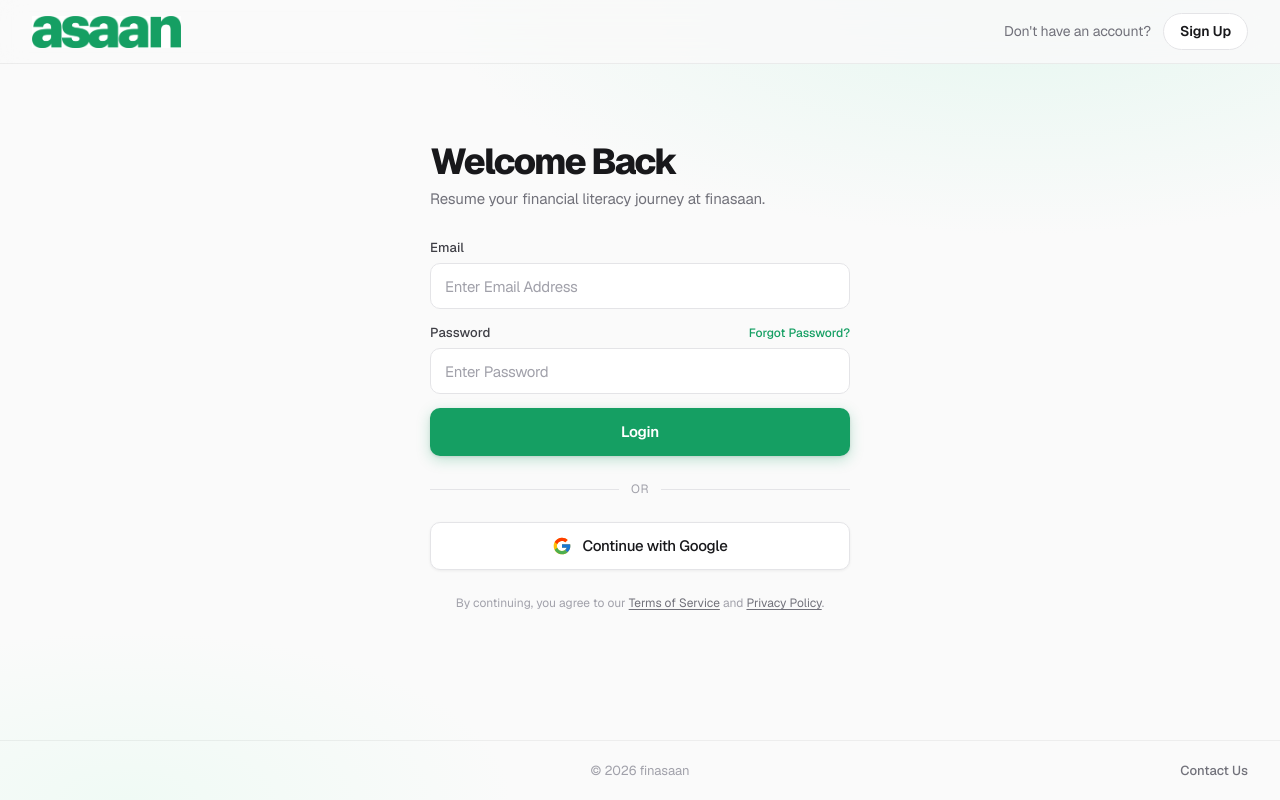
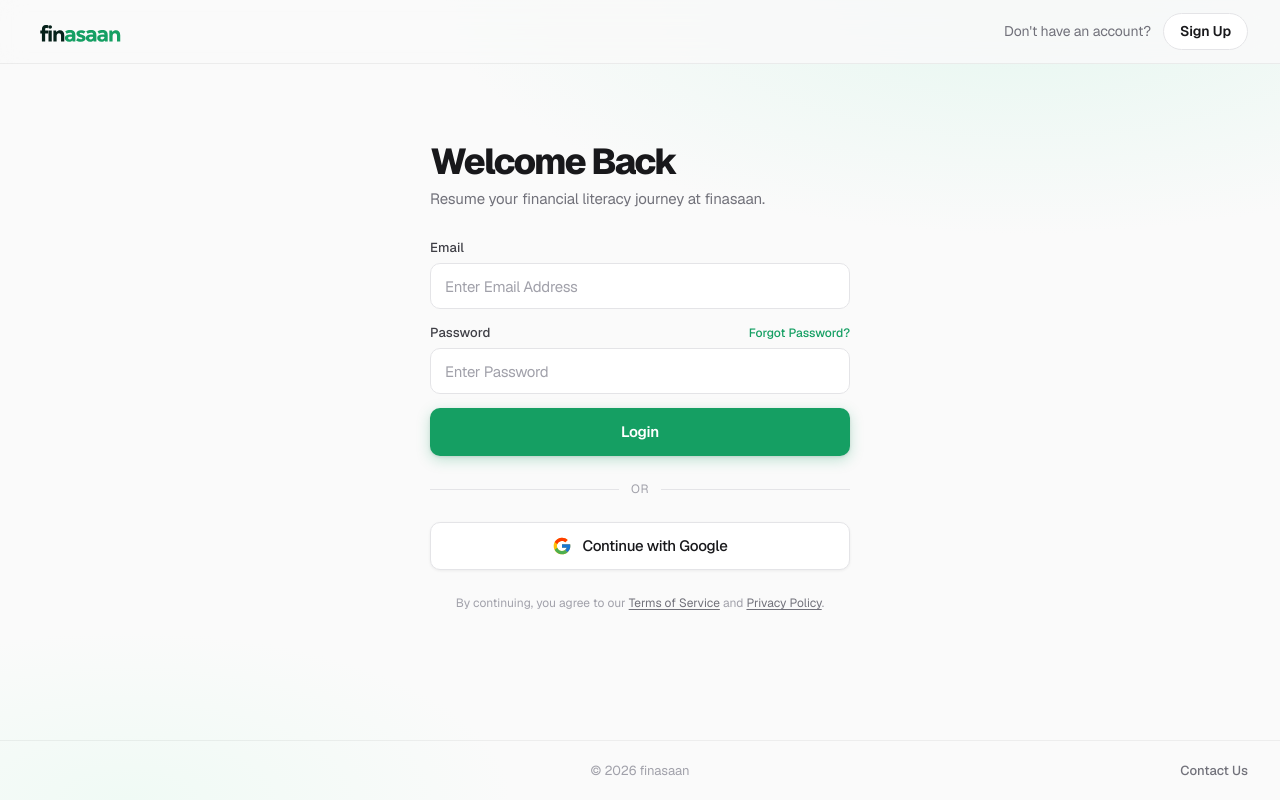
Before and after one commit to Finasaan/core, a Next.js app: page /login in a window 1280 px wide. Built offline with nearby package versions, Linux system fonts and the light colour scheme; no server answers.

Commit message:
fix: logo

```diff
--- a/app/auth.css
+++ b/app/auth.css
@@ -43,7 +43,7 @@
 }
 
 .auth-logo-link img {
-  height: 32px;
+  height: 36px;
   width: auto;
 }
 
@@ -523,7 +523,7 @@
   }
 
   .auth-logo-link img {
-    height: 26px;
+    height: 30px;
   }
 
   .auth-main {
--- a/app/dashboard/page.tsx
+++ b/app/dashboard/page.tsx
@@ -110,31 +110,31 @@ export default function DashboardPage() {
 
             {/* Personalized Learning Journey Card */}
             {financialKnowledge === "beginner" && (
-                <div className="mb-8 p-4 rounded-2xl bg-gradient-to-br from-green-500/10 to-emerald-600/5 border border-green-500/20">
-                    <div className="flex items-center gap-3 mb-4">
-                        <div className="p-2 rounded-xl bg-green-500/20 text-green-400">
+                <div className="mb-8 p-6 rounded-2xl bg-gradient-to-br from-green-500/10 to-emerald-600/5 border border-green-500/20 shadow-sm">
+                    <div className="flex items-center gap-3 mb-5">
+                        <div className="p-2 rounded-xl bg-green-500/20 text-green-600">
                             <BookOpen className="h-5 w-5" />
                         </div>
                         <div>
-                            <h3 className="text-sm font-bold text-zinc-100">Start Your Journey</h3>
-                            <p className="text-xs text-zinc-500">Master the basics of Pakistan Stock Exchange</p>
+                            <h3 className="text-sm font-bold text-zinc-900">Start Your Journey</h3>
+                            <p className="text-xs text-zinc-600">Master the basics of Pakistan Stock Exchange</p>
                         </div>
                     </div>
                     <Link
                         href="/dashboard/learn/stock-market-basics"
-                        className="flex items-center justify-between p-4 rounded-xl bg-zinc-900/50 border border-zinc-800 hover:border-green-500/50 transition-all group"
+                        className="flex items-center justify-between p-5 rounded-xl bg-white/60 border border-green-500/10 hover:border-green-500/30 hover:bg-white transition-all group shadow-sm"
                     >
                         <div className="flex items-center gap-4">
                             <div className="h-12 w-12 rounded-xl bg-green-500 flex items-center justify-center text-white font-bold text-2xl shadow-lg shadow-green-500/20">
                                 📊
                             </div>
                             <div>
-                                <h4 className="font-bold text-zinc-100 group-hover:text-green-400 transition-colors">Stock Market Basics</h4>
-                                <p className="text-xs text-zinc-400">Step-by-step guide for new investors • 90 mins</p>
+                                <h4 className="font-bold text-zinc-900 group-hover:text-green-600 transition-colors">Stock Market Basics</h4>
+                                <p className="text-xs text-zinc-500">Step-by-step guide for new investors • 90 mins</p>
                             </div>
                         </div>
-                        <div className="h-8 w-8 rounded-full bg-zinc-800 flex items-center justify-center group-hover:bg-green-500/20 transition-colors">
-                            <ArrowRight className="h-4 w-4 text-zinc-500 group-hover:text-green-400 transition-colors" />
+                        <div className="h-9 w-9 rounded-full bg-green-50 flex items-center justify-center group-hover:bg-green-500 group-hover:text-white transition-all">
+                            <ArrowRight className="h-4 w-4 text-green-600 group-hover:text-white transition-colors" />
                         </div>
                     </Link>
                 </div>
--- a/components/auth/AuthLayout.tsx
+++ b/components/auth/AuthLayout.tsx
@@ -27,10 +27,10 @@ export function AuthLayout({
                 {/* Logo — links to home */}
                 <Link href="/" className="auth-logo-link" aria-label="Go to Finasaan home">
                     <Image
-                        src="/logo.png"
+                        src="/logodark.svg"
                         alt="Finasaan"
-                        width={130}
-                        height={40}
+                        width={152}
+                        height={32}
                         priority
                     />
                 </Link>
--- a/components/auth/Logo.tsx
+++ b/components/auth/Logo.tsx
@@ -8,14 +8,11 @@ interface LogoProps {
 export function Logo({ variant = "dark", className }: LogoProps) {
     return (
         <Image
-            src="/logo.png"
+            src="/logodark.svg"
             alt="Finasaan"
             width={152}
             height={32}
             className={className}
-            style={{
-                filter: variant === "light" ? "brightness(0) invert(1)" : "none",
-            }}
             priority
         />
     );
```
